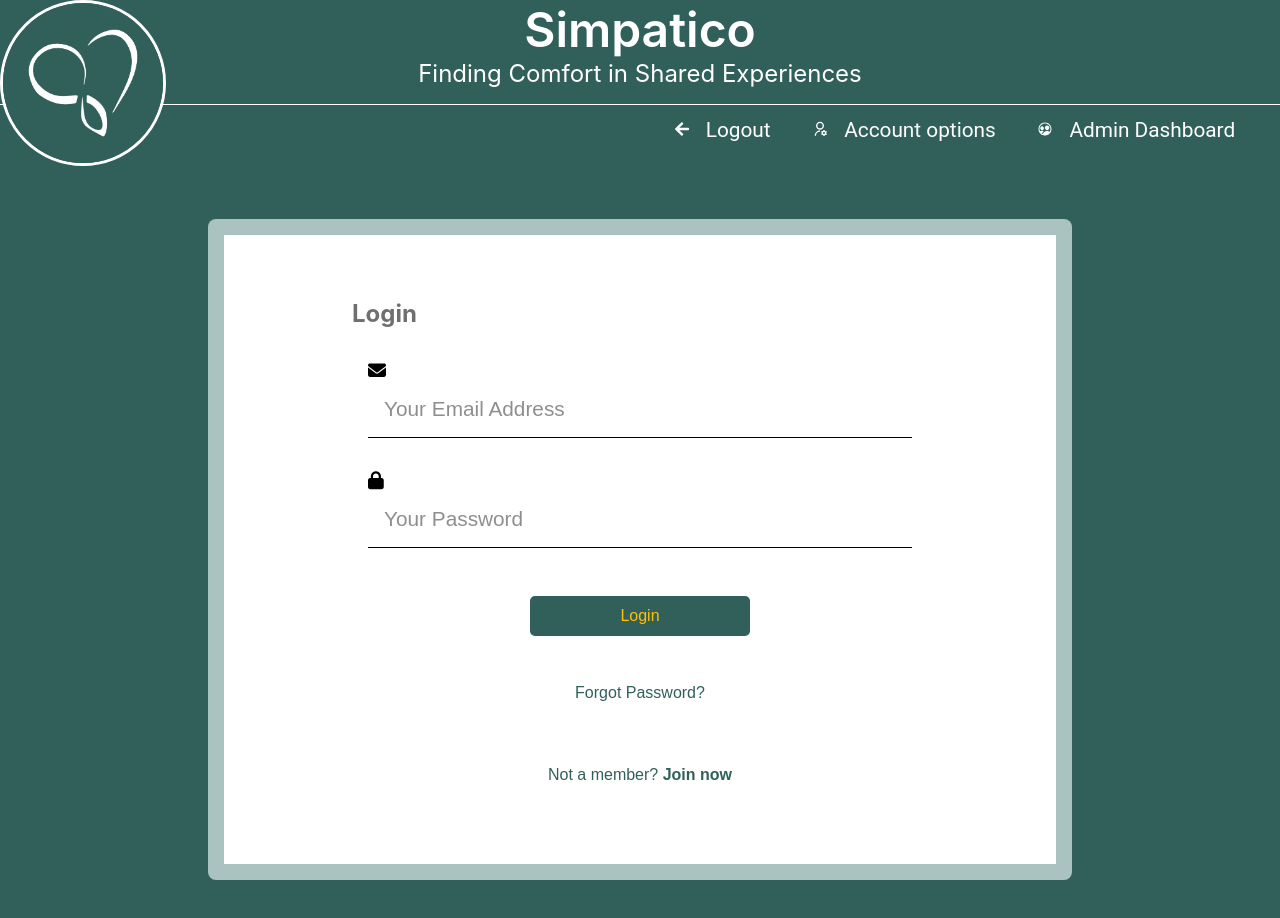
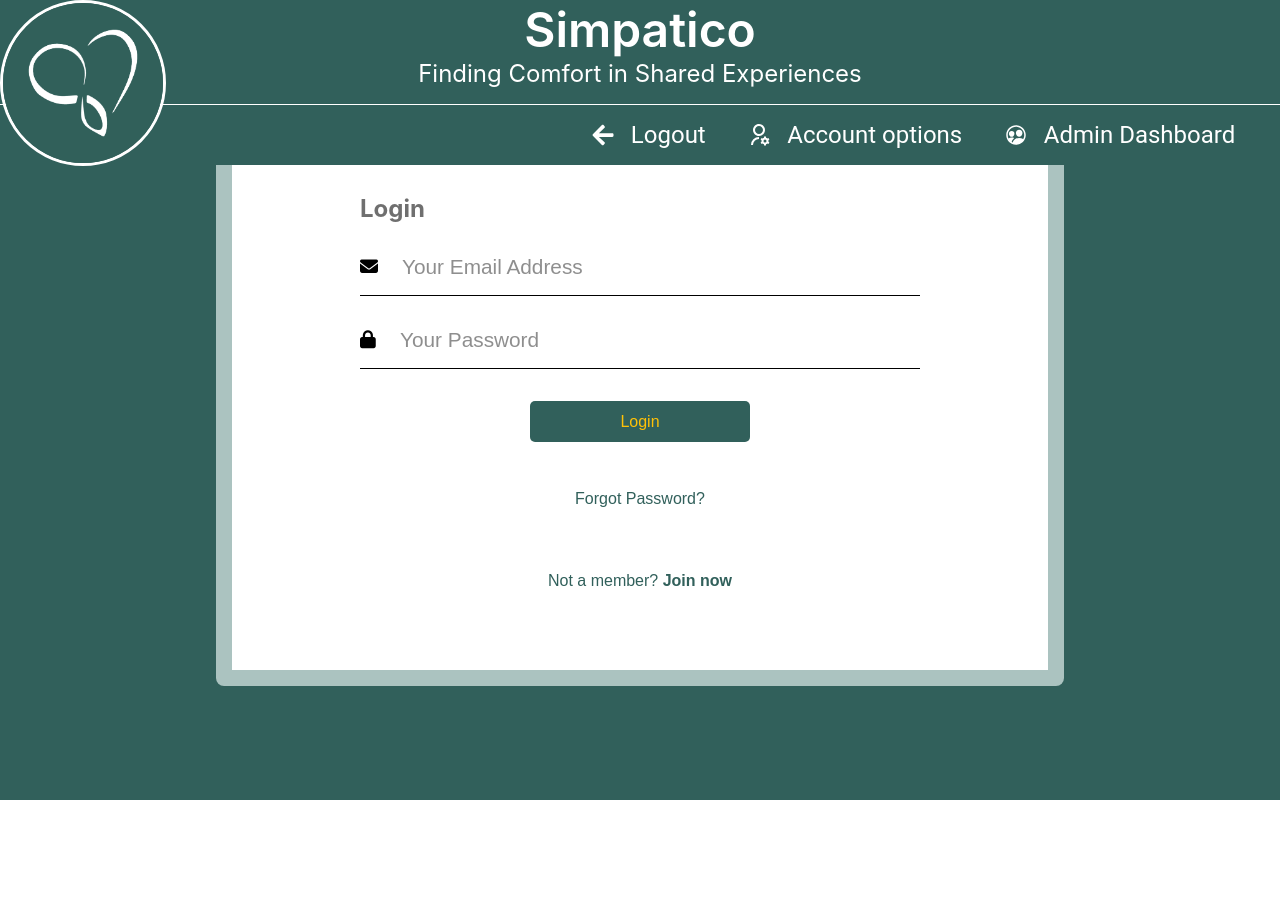
Before and after one commit to EOLresearch/Simpatico, a React (Create React App) app: page / in a window 1280 px wide. Shown: the top 918 px of the page. After the commit the page ends 800 px from the top, so only its background shows below. Built offline with nearby package versions, Linux system fonts and the light colour scheme.

Commit message:
annoying minor scrholl bars, theres overlap somewhere

```diff
--- a/src/components/Dashboard/Chatroom/Chatroom.js
+++ b/src/components/Dashboard/Chatroom/Chatroom.js
@@ -11,8 +11,8 @@ import { IconContext } from 'react-icons';
 function Chatroom({ userProfile, match}) {
   const [leftExpanded, setLeftExpanded] = useState(false);
   const [rightExpanded, setRightExpanded] = useState(false);
-  const [activeLeftList, setActiveLeftList] = useState('contacts');
-  const [activeRightList, setActiveRightList] = useState('match');
+  const [activeLeftList, setActiveLeftList] = useState('');
+  const [activeRightList, setActiveRightList] = useState('');
   const [message, setMessage] = useState("");
 
   const renderLeftList = () => {
--- a/src/components/Dashboard/Chatroom/chatroom.css
+++ b/src/components/Dashboard/Chatroom/chatroom.css
@@ -1,7 +1,9 @@
 .chatroom {
   display: flex;
-  height: 100%;
-  overflow: hidden;
+  width: 100vw;
+  height: 80vh;
+  /* overflow: hidden; */
+  margin-top:15vh;
 }
 
 /* Left and Right Panels */
@@ -14,18 +16,19 @@
   display: flex;
   flex-direction: column;
   /* align-items: center; */
-  position: relative;
+  /* position: relative; */
+  /* height: 80vh; */
 }
 
 .left-panel .toggle-btn {
-  position: absolute;
-  right: 0;
+  /* position: absolute;  */
+  right: 10px;
   top: 10px;
 }
 
 .right-panel .toggle-btn {
-  position: absolute;
-  left: 0;
+  /* position: absolute; */
+  left: 10px;
   top: 10px;
 }
 
@@ -52,7 +55,6 @@
   margin: 1rem;
   border-radius: 2rem;
   border: 5px #a8e5df5a solid;
-  height: 80vh;
 }
 
 .message-content {
@@ -100,6 +102,7 @@ button {
 }
 .react-icons-chatroom{
   font-size: 5rem;
+  /* position: relative; */
 }
 
 .slider-btns{
--- a/src/components/Dashboard/dashboard.css
+++ b/src/components/Dashboard/dashboard.css
@@ -4,4 +4,5 @@
 
 .dashboard-container {
   /* border: 2px black solid; */
+/* width: 99vw; */
 }
--- a/src/components/Nav/Nav.js
+++ b/src/components/Nav/Nav.js
@@ -1,5 +1,4 @@
 import React from 'react';
-import PropTypes from 'prop-types';
 import './nav.css';
 import { IconContext } from "react-icons";
 import { FaArrowLeft } from 'react-icons/fa';
@@ -27,9 +26,9 @@ const Nav = ({ user, navHandler }) => {
           <p>Finding Comfort in Shared Experiences</p>
           <div className={'nav-body ' + navStyles}>
             <ul>
-              <NavItem identifier="Logout" icon={<FaArrowLeft size="1rem" />} label="Logout" onClick={() => navHandler("Logout")} />
-              <NavItem identifier="Account" icon={<RiUserSettingsLine size="1rem" />} label="Account options" onClick={() => navHandler("Account")} />
-              <NavItem identifier="adminDash" icon={<IoPeopleCircleOutline size="1rem" />} label="Admin Dashboard" onClick={() => navHandler("adminDash")} />
+              <NavItem identifier="Logout" icon={<FaArrowLeft  />} label="Logout" onClick={() => navHandler("Logout")} />
+              <NavItem identifier="Account" icon={<RiUserSettingsLine />} label="Account options" onClick={() => navHandler("Account")} />
+              <NavItem identifier="adminDash" icon={<IoPeopleCircleOutline />} label="Admin Dashboard" onClick={() => navHandler("adminDash")} />
             </ul>
           </div>
         </div>
@@ -38,10 +37,5 @@ const Nav = ({ user, navHandler }) => {
   );
 };
 
-Nav.propTypes = {
-  user: PropTypes.object,
-  navHandler: PropTypes.func.isRequired,
-  fsUser: PropTypes.object
-};
 
 export default Nav;
--- a/src/components/Nav/nav.css
+++ b/src/components/Nav/nav.css
@@ -5,6 +5,8 @@
   width:100%;
   color: white;
   background-color: #31605b;
+  box-sizing: border-box;
+  position: absolute;
 }
 
 .nav-container img {
@@ -59,17 +61,26 @@
 }
 
 .nav-body ul li {
-  padding: 0.8rem 1.3rem;
-  font-size: 1.3rem;
+  padding: 1rem 1.3rem;
+  font-size: 1.5rem;
   font-family: "Roboto", "Helvetica", "Arial", sans-serif;
+  display: flex;
+  align-items: center;
+  justify-content: center;
 }
 
 .nav-body ul li:hover {
   cursor: pointer;
-  background-color: #2d5c57ae;
+  background-color: #60beb4ae;
   color: rgba(255, 255, 255, 0.722);
 }
 
 .nav-body ul li span {
   margin-left: 1rem;
 }
+
+.react-icons-nav{
+  font-size: 1.5rem;
+
+
+}
--- a/src/components/UserAuth/UserAuth.js
+++ b/src/components/UserAuth/UserAuth.js
@@ -52,7 +52,7 @@ const UserAuth = () => {
       </div>
       <div className="auth-container">
         {view === 'login' && (
-          <div className="fields-container login">
+          <div className="fields-container">
             <form className="login" onSubmit={handleLogin}>
               <h1>Login</h1>
               <div className='input-container'>
--- a/src/components/UserAuth/userauth.css
+++ b/src/components/UserAuth/userauth.css
@@ -38,18 +38,14 @@ h5 {
 }
 
 .fields-container {
-  width: 100%;
+  /* width: 100%; */
 }
 
 .fields-container .login {
   color: black;
-  margin: 5% auto;
-  display: flex;
-  flex-direction: column;
-  text-align: left;
-  max-width: 45%;
   background-color: #ffffff;
   padding: 3rem 8rem;
+  min-width: 35rem;
   border-radius: 0.5rem;
   border: 1rem solid #064d4556;
 }
@@ -90,6 +86,13 @@ h5 {
 .fields-container form [type=number] {
   width: unset;
 }
+.input-container {
+  display: flex;
+  flex-direction: row;
+  justify-content: space-between;
+  align-items: center;
+  margin: 1rem 0;
+}
 
 .forgotPassForm {
   background-color: white;
--- a/src/index.css
+++ b/src/index.css
@@ -5,12 +5,10 @@ body {
     sans-serif;
   -webkit-font-smoothing: antialiased;
   -moz-osx-font-smoothing: grayscale;
-}
-
-body {
   margin: 0;
   font-size: 18px;
   font-weight: 400;
+  /* box-sizing: border-box; */
 }
 
 .app-container {
@@ -26,5 +24,11 @@ body {
 .app-inner-container {
   flex: 1;
   background-color: #31605b;
-
+  display: flex;
+  justify-content: center;
 }
+.app-body{
+  display: flex;
+  align-items: center;
+  justify-content: center;
+}
```
